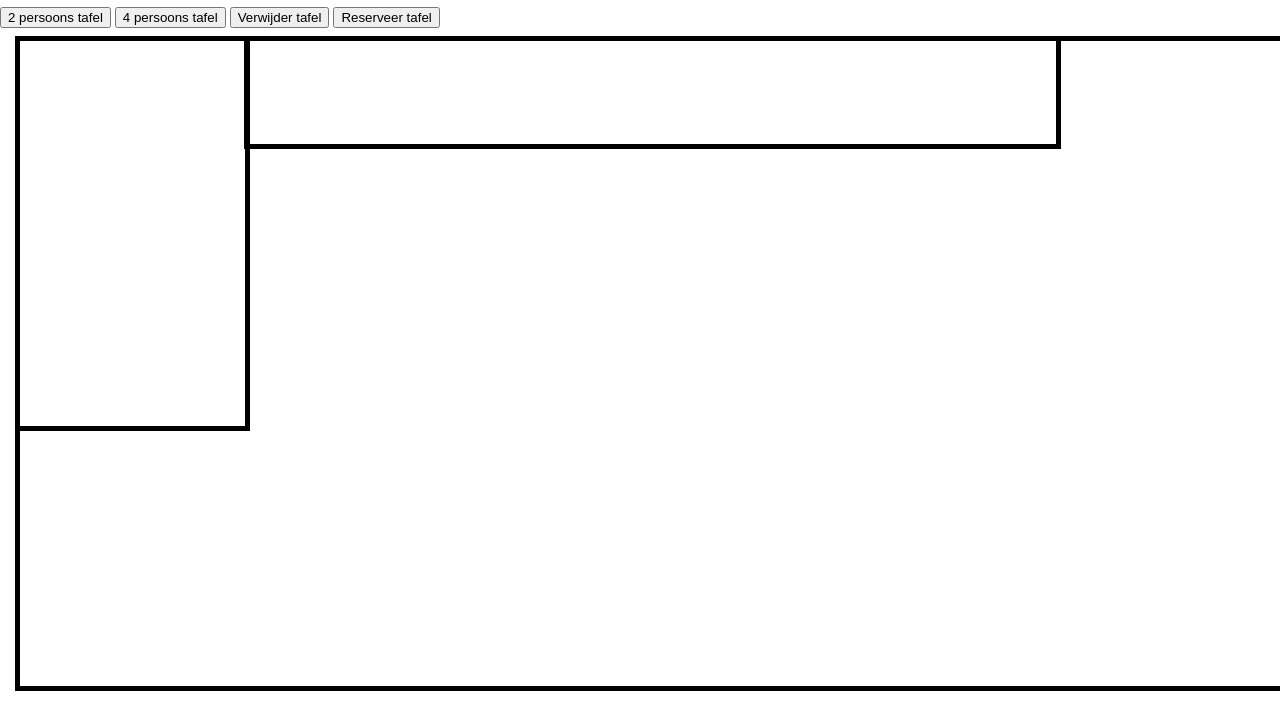
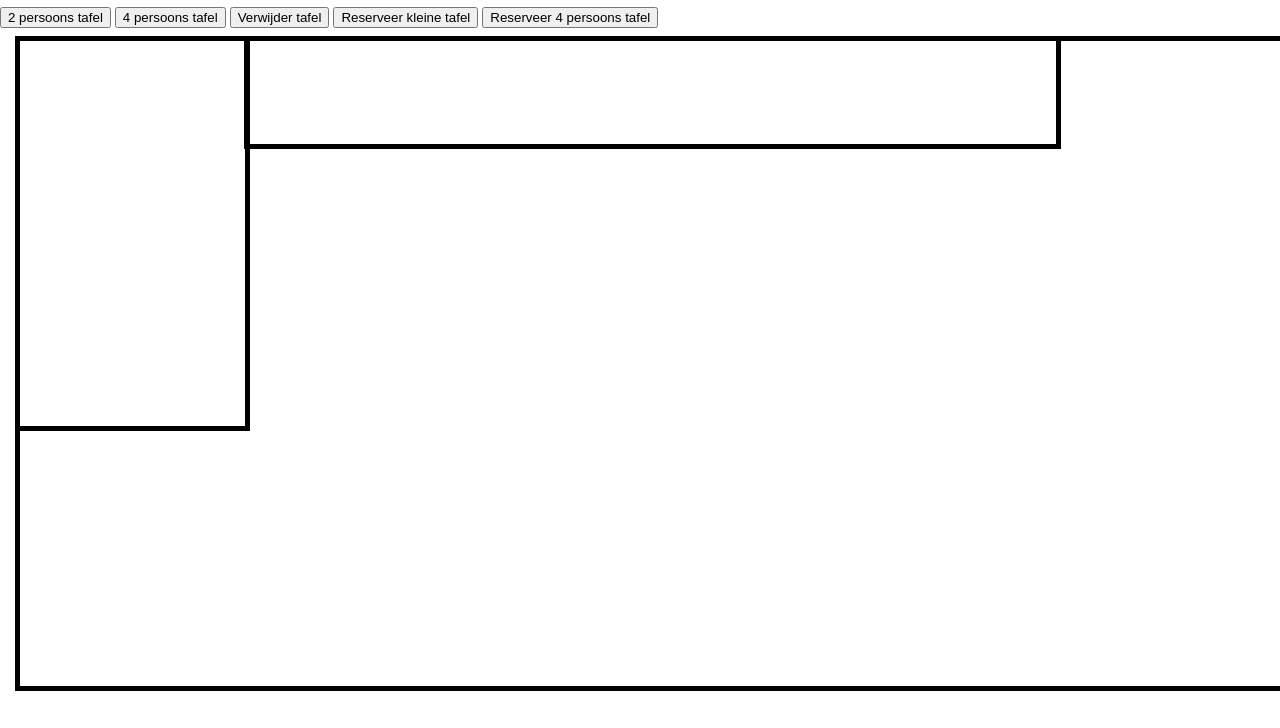
Before and after one commit to Thom2503/js-framework-fronend, a plain HTML site: page fabricjs/index.html in a window 1280 px wide. Shown: the part 73-801 px from the top of the page. Drawn offline with Linux system fonts and the light colour scheme.

Commit message:
still at work on reservations

```diff
--- a/fabricjs/index.html
+++ b/fabricjs/index.html
@@ -25,18 +25,15 @@
   <button type="button" onclick="createTable('twoPerson')" name="addTable">2 persoons tafel</button>
   <button type="button" onclick="createTable('fourPerson')" name="addTable">4 persoons tafel</button>
   <button type="button" onclick="removeTable()" name="removeSelection">Verwijder tafel</button>
-  <button type="button" onclick="reserveTable()" name="reserveSelection">Reserveer tafel</button>
+  <button type="button" id="grayscale" name="reserveSelection">Reserveer kleine tafel</button>
+  <button type="button" onclick="reserveBigTable()" id="grayscale" name="reserveSelection">Reserveer 4 persoons tafel</button>
   <canvas id="c" width="1400" height="700"></canvas>
   <script type="text/javascript">
       var canvas = new fabric.Canvas('c');
+      var allImages = [],
+      greyscale = document.getElementById('grayscale');
 
       canvas.setBackgroundImage('img/floorplan.png', canvas.renderAll.bind(canvas));
-
-      let filters = [
-          new fabric.Image.filters.Grayscale(),
-          new fabric.Image.filters.Sepia2(),
-          new fabric.Image.filters.Invert(),
-      ];
 
 
       function createTable(typeTable) {
@@ -54,16 +51,16 @@
           });
         }
       };
-
-
-      //trying filters wont work
-      function reserveTable() {
-        var activeObjects = canvas.getActiveObjects();
-        if (activeObjects.length) {
-          activeObjects.filters = [new fabric.Image.filters.Invert()];
-          canvas.add(activeObjects);
-        }
-      };
+      var activeObject;
+      canvas.on('object:selected', function(e) {
+        activeObject = e.target;
+      });
+      var greyscale = document.getElementById('grayscale');
+      greyscale.addEventListener('click', function() {
+          var filter = new fabric.Image.filters.Grayscale();
+          activeObject.filters.push(filter);
+          activeObject.applyFilters(canvas.renderAll.bind(canvas));
+      }, false);
 
       function removeTable() {
         var activeObjects = canvas.getActiveObjects();
```
Also changed, not shown: fabricjs/img/fourTableReserved.png (added), fabricjs/img/smallTableReserved.png (added).
